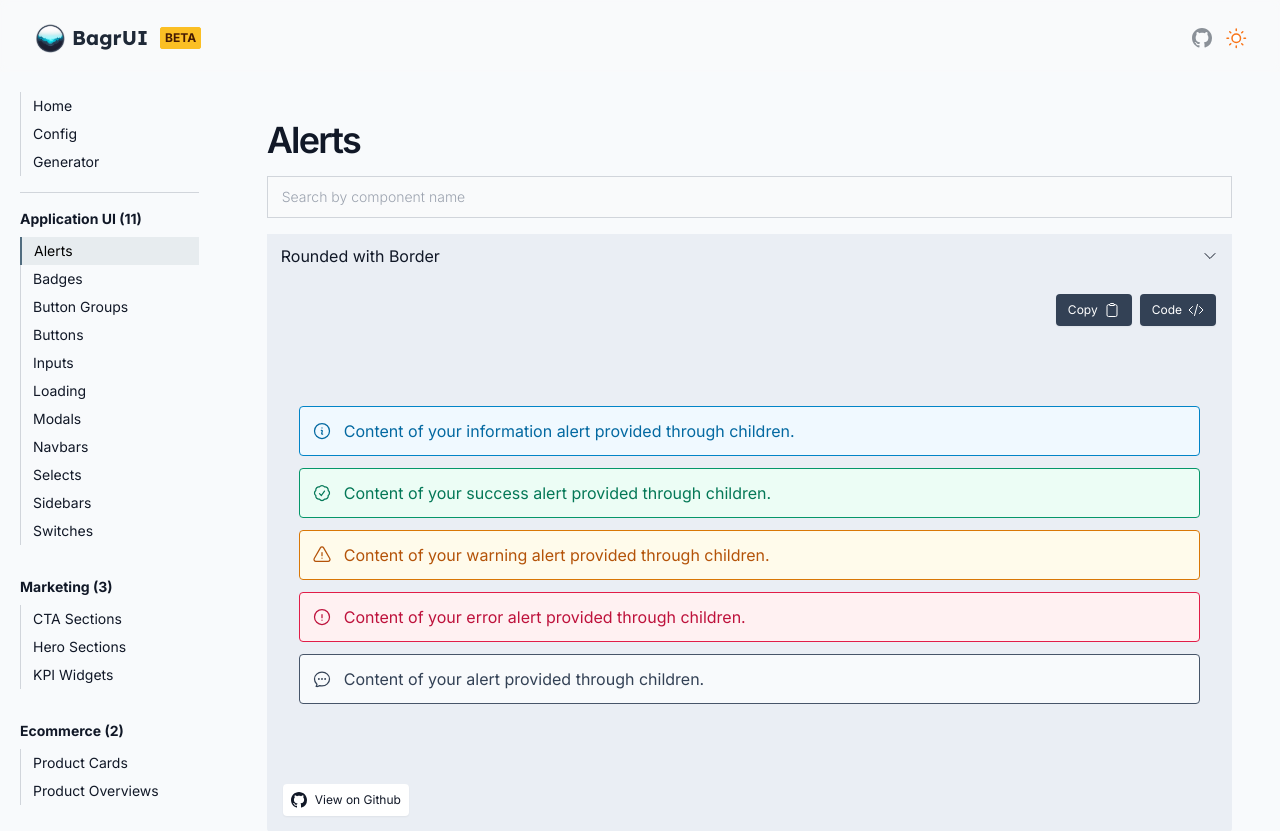
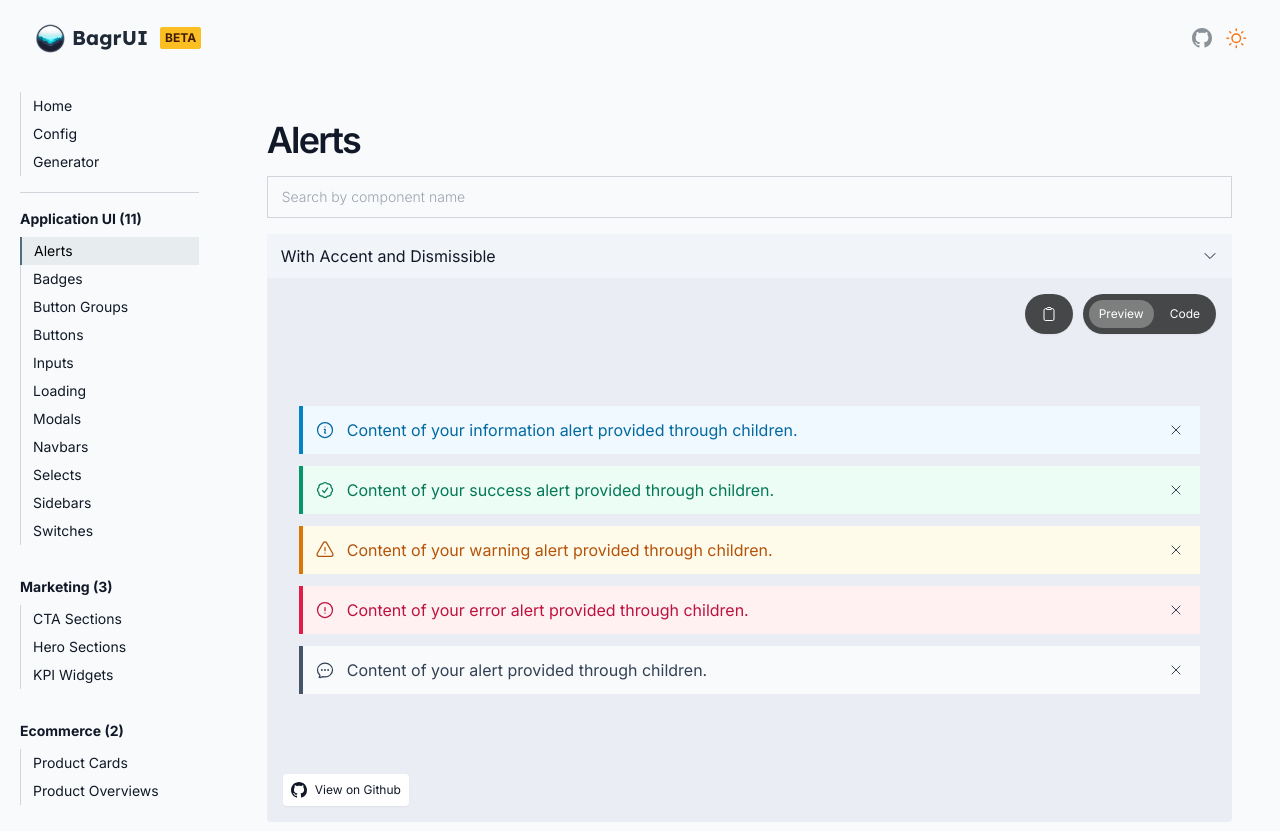
Before and after one commit to kiko-g/bagr-ui, a Next.js app: page /application-ui/alerts in a window 1280 px wide. Shown: the top 831 px of the page. Built offline with nearby package versions, Linux system fonts and the light colour scheme.

Commit message:
preview/code toggle redesign

```diff
--- a/components/ComponentShowcase.tsx
+++ b/components/ComponentShowcase.tsx
@@ -45,16 +45,20 @@ export function ComponentShowcase({ name, path, Component }: Props) {
       <Disclosure defaultOpen={isOpen}>
         <DisclosureButton
           onClick={() => setIsOpen((prev) => !prev)}
-          className="flex items-center justify-between gap-x-1.5 bg-slate-150 px-3.5 py-2.5 font-normal transition duration-100 hover:bg-slate-200 dark:bg-black/20 dark:hover:bg-black/30"
+          className="flex items-center justify-between gap-x-1.5 bg-slate-100 px-3.5 py-2.5 font-normal transition duration-100 hover:bg-slate-200 dark:bg-black/20 dark:hover:bg-black/30"
         >
           <span>{name}</span>
           <ChevronDownIcon className={clsx("h-4 w-4", isOpen ? "rotate-0" : "rotate-180")} />
         </DisclosureButton>
 
         <DisclosurePanel className="relative mb-8">
-          <div className="absolute right-4 top-4 z-10 flex items-center justify-end gap-2">
+          <div className="absolute right-4 top-4 z-10 flex items-center justify-end gap-2.5">
             <CopyCodeButton text={code} />
-            <ChangeViewModeButton isCodeVisible={isCodeVisible} toggle={() => setIsCodeVisible((prev) => !prev)} />
+            <ChangeViewModeButton
+              isCodeVisible={isCodeVisible}
+              toggleShowCode={() => setIsCodeVisible(true)}
+              toggleShowPreview={() => setIsCodeVisible(false)}
+            />
           </div>
 
           <div className="absolute bottom-4 left-4 z-10 flex items-center justify-end gap-2">
@@ -96,7 +100,7 @@ function CopyCodeButton({ text }: { text: string }) {
       .writeText(text)
       .then(() => {
         setIsCopied(true)
-        setTimeout(() => setIsCopied(false), 4000)
+        setTimeout(() => setIsCopied(false), 3000)
       })
       .catch(() => console.error("Failed to copy code to clipboard."))
   }, [text])
@@ -108,43 +112,47 @@ function CopyCodeButton({ text }: { text: string }) {
       onClick={copyToClipboard}
       disabled={isCopied}
       className={clsx(
-        "flex items-center justify-start gap-1.5 rounded px-3 py-2 text-xs shadow-sm transition disabled:cursor-not-allowed",
+        "flex items-center justify-start gap-1.5 rounded-full border-0 px-4 py-3 text-xs shadow-sm transition disabled:cursor-not-allowed",
         isCopied
           ? "bg-teal-600 text-white"
-          : "bg-slate-700 text-white hover:bg-blue-600/80 hover:text-white dark:bg-white/10 dark:hover:bg-blue-500/60",
+          : "bg-black/70 text-white hover:bg-blue-600/80 hover:text-white dark:bg-black/40 dark:hover:bg-blue-500/60",
       )}
     >
-      <span className="hidden xl:inline-flex">{isCopied ? "Copied" : "Copy"}</span>
       {isCopied ? <CheckIcon className="h-4 w-4" /> : <ClipboardIcon className="h-4 w-4" />}
     </button>
   )
 }
 
-function ChangeViewModeButton({ isCodeVisible, toggle }: { isCodeVisible: boolean; toggle: () => void }) {
+function ChangeViewModeButton({
+  isCodeVisible,
+  toggleShowCode,
+  toggleShowPreview,
+}: {
+  isCodeVisible: boolean
+  toggleShowCode: () => void
+  toggleShowPreview: () => void
+}) {
   return (
-    <Switch checked={isCodeVisible} onChange={toggle}>
-      <span className="sr-only">Use setting</span>
-      <span
+    <div className="flex items-center justify-start gap-1.5 rounded-full border-0 bg-black/70 px-1.5 py-1.5 text-xs text-white shadow-sm transition disabled:cursor-not-allowed dark:bg-black/40">
+      <button
+        onClick={toggleShowPreview}
         className={clsx(
-          "flex items-center justify-start gap-1.5 rounded px-3 py-2 text-xs text-white shadow-sm transition disabled:cursor-not-allowed",
-          isCodeVisible
-            ? "bg-blue-600/80 text-white hover:opacity-80 dark:bg-blue-500/60 dark:hover:opacity-80"
-            : "bg-slate-700 hover:bg-blue-600/80 dark:bg-white/10 dark:hover:bg-blue-500/60",
+          "inline-flex rounded-full px-2.5 py-1.5 text-xs",
+          isCodeVisible ? "hover:bg-white/20 dark:hover:bg-white/10" : "bg-white/30 dark:bg-white/20",
         )}
       >
-        {isCodeVisible ? (
-          <>
-            <span className="hidden xl:inline-flex">Preview</span>
-            <ViewfinderCircleIcon className="h-4 w-4" />
-          </>
-        ) : (
-          <>
-            <span className="hidden xl:inline-flex">Code</span>
-            <CodeBracketIcon className="h-4 w-4" />
-          </>
+        Preview
+      </button>
+      <button
+        onClick={toggleShowCode}
+        className={clsx(
+          "inline-flex rounded-full px-2.5 py-1.5 text-xs",
+          isCodeVisible ? "bg-white/30 dark:bg-white/20" : "hover:bg-white/10",
         )}
-      </span>
-    </Switch>
+      >
+        Code
+      </button>
+    </div>
   )
 }
 
--- a/components/application-ui/alerts/AlertCustom.tsx
+++ b/components/application-ui/alerts/AlertCustom.tsx
@@ -81,7 +81,9 @@ export function AlertCustom({
         <button
           onClick={closeAlert}
           className={clsx(
-            filled ? "text-white hover:bg-white/20" : "text-gray-700 hover:bg-gray-700/20 hover:text-white",
+            filled
+              ? "text-white hover:bg-white/20 dark:text-white"
+              : "text-gray-700 hover:bg-black/10 dark:text-white dark:hover:bg-white/10",
             "ml-1 rounded p-0.5 transition lg:ml-2 lg:p-1",
           )}
         >
--- a/components/application-ui/badges/BadgeOutline.tsx
+++ b/components/application-ui/badges/BadgeOutline.tsx
@@ -14,15 +14,15 @@ export function BadgeOutline({ type, noBubble = false, noBorder = false, childre
       className={clsx(
         "inline-flex items-center justify-center gap-0.5 rounded-full border  px-2 py-1 lg:gap-1.5",
         type === "info" &&
-          "border-sky-600 bg-sky-600/10 text-gray-900 dark:border-sky-400 dark:bg-sky-400/30 dark:text-white",
+          "border-sky-600 bg-sky-600/10 text-gray-900 dark:border-sky-500 dark:bg-sky-400/30 dark:text-white",
         type === "error" &&
-          "border-rose-600 bg-rose-600/10 text-gray-900 dark:border-rose-400 dark:bg-rose-400/30 dark:text-white",
+          "border-rose-600 bg-rose-600/10 text-gray-900 dark:border-rose-500 dark:bg-rose-400/30 dark:text-white",
         type === "warning" &&
-          "border-amber-600 bg-amber-600/10 text-gray-900 dark:border-amber-400 dark:bg-amber-400/30 dark:text-white",
+          "border-amber-600 bg-amber-600/10 text-gray-900 dark:border-amber-500 dark:bg-amber-400/30 dark:text-white",
         type === "success" &&
-          "border-emerald-600 bg-emerald-600/10 text-gray-900 dark:border-emerald-400 dark:bg-emerald-400/30 dark:text-white",
+          "border-emerald-600 bg-emerald-600/10 text-gray-900 dark:border-emerald-500 dark:bg-emerald-400/30 dark:text-white",
         type === undefined &&
-          "border-slate-600 bg-slate-600/10 text-gray-900 dark:border-slate-400 dark:bg-slate-400/30 dark:text-white",
+          "border-slate-600 bg-slate-600/10 text-gray-900 dark:border-slate-500 dark:bg-slate-400/30 dark:text-white",
         noBorder && "border-0",
       )}
     >
--- a/pages/application-ui/alerts.tsx
+++ b/pages/application-ui/alerts.tsx
@@ -9,6 +9,31 @@ export default function Alerts() {
     <ComponentTypePage
       title="Alerts"
       components={[
+        {
+          name: "With Accent and Dismissible",
+          path: `${base}/AlertCustom.tsx`,
+          component: (
+            <div className="w-full space-y-16">
+              <div className="flex w-full flex-col items-start gap-3">
+                <AlertCustom type="info" accent dismissible>
+                  Content of your information alert provided through children.
+                </AlertCustom>
+                <AlertCustom type="success" accent dismissible>
+                  Content of your success alert provided through children.
+                </AlertCustom>
+                <AlertCustom type="warning" accent dismissible>
+                  Content of your warning alert provided through children.
+                </AlertCustom>
+                <AlertCustom type="error" accent dismissible>
+                  Content of your error alert provided through children.
+                </AlertCustom>
+                <AlertCustom accent dismissible>
+                  Content of your alert provided through children.
+                </AlertCustom>
+              </div>
+            </div>
+          ),
+        },
         {
           name: "Rounded with Border",
           path: `${base}/AlertCustom.tsx`,
@@ -28,31 +53,6 @@ export default function Alerts() {
                   Content of your error alert provided through children.
                 </AlertCustom>
                 <AlertCustom rounded border>
-                  Content of your alert provided through children.
-                </AlertCustom>
-              </div>
-            </div>
-          ),
-        },
-        {
-          name: "With Accent and dismissible",
-          path: `${base}/AlertCustom.tsx`,
-          component: (
-            <div className="w-full space-y-16">
-              <div className="flex w-full flex-col items-start gap-3">
-                <AlertCustom type="info" accent dismissible>
-                  Content of your information alert provided through children.
-                </AlertCustom>
-                <AlertCustom type="success" accent dismissible>
-                  Content of your success alert provided through children.
-                </AlertCustom>
-                <AlertCustom type="warning" accent dismissible>
-                  Content of your warning alert provided through children.
-                </AlertCustom>
-                <AlertCustom type="error" accent dismissible>
-                  Content of your error alert provided through children.
-                </AlertCustom>
-                <AlertCustom accent dismissible>
                   Content of your alert provided through children.
                 </AlertCustom>
               </div>
--- a/utils/data.tsx
+++ b/utils/data.tsx
@@ -76,7 +76,7 @@ export const applicationUiNav: SectionNav[] = [
   {
     name: "Alerts",
     href: "/application-ui/alerts",
-    count: 1,
+    count: 5,
     description: "Customizable alerts to send information to the user with different icons, colors, and actions.",
     icon: MegaphoneIcon,
     image: Footage.Alerts,
@@ -85,7 +85,7 @@ export const applicationUiNav: SectionNav[] = [
   {
     name: "Badges",
     href: "/application-ui/badges",
-    count: 1,
+    count: 5,
     description: "Small badges for signaling short pieces of information.",
     icon: FlagIcon,
     shown: true,
```
